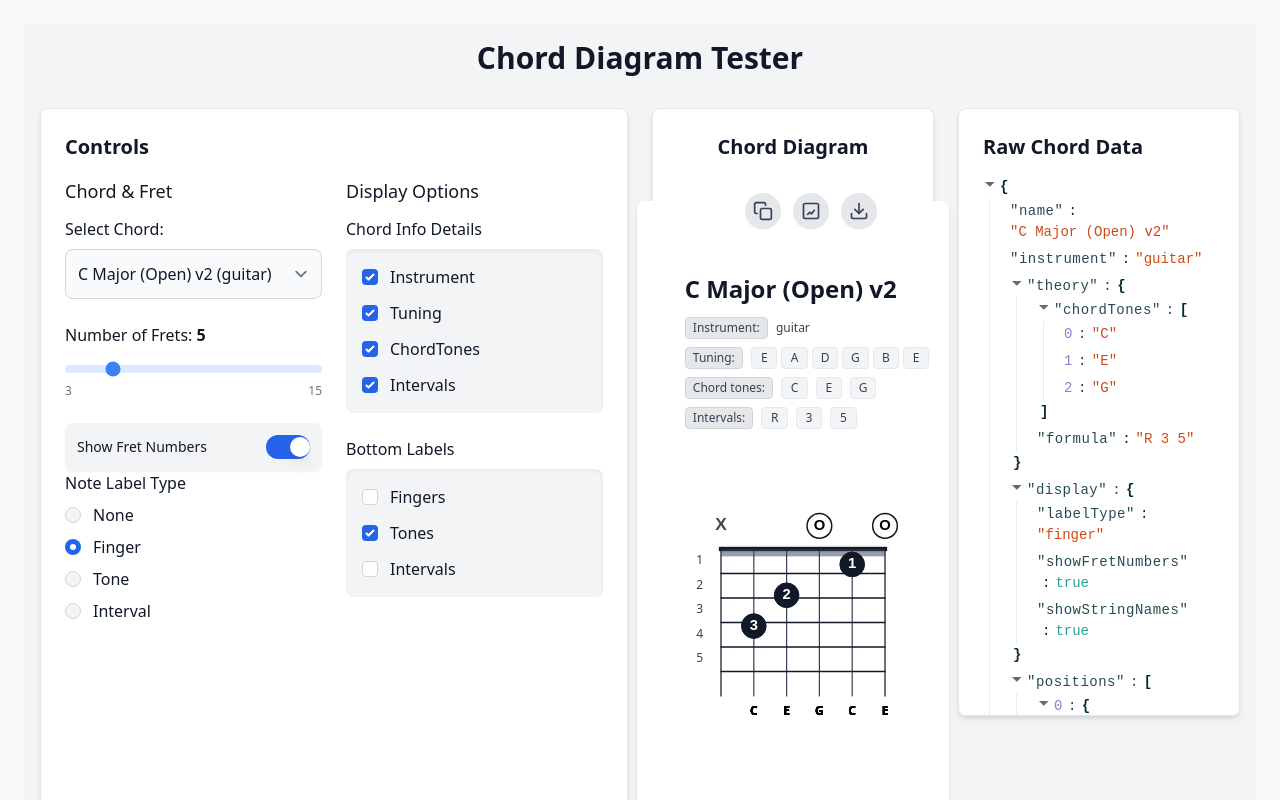
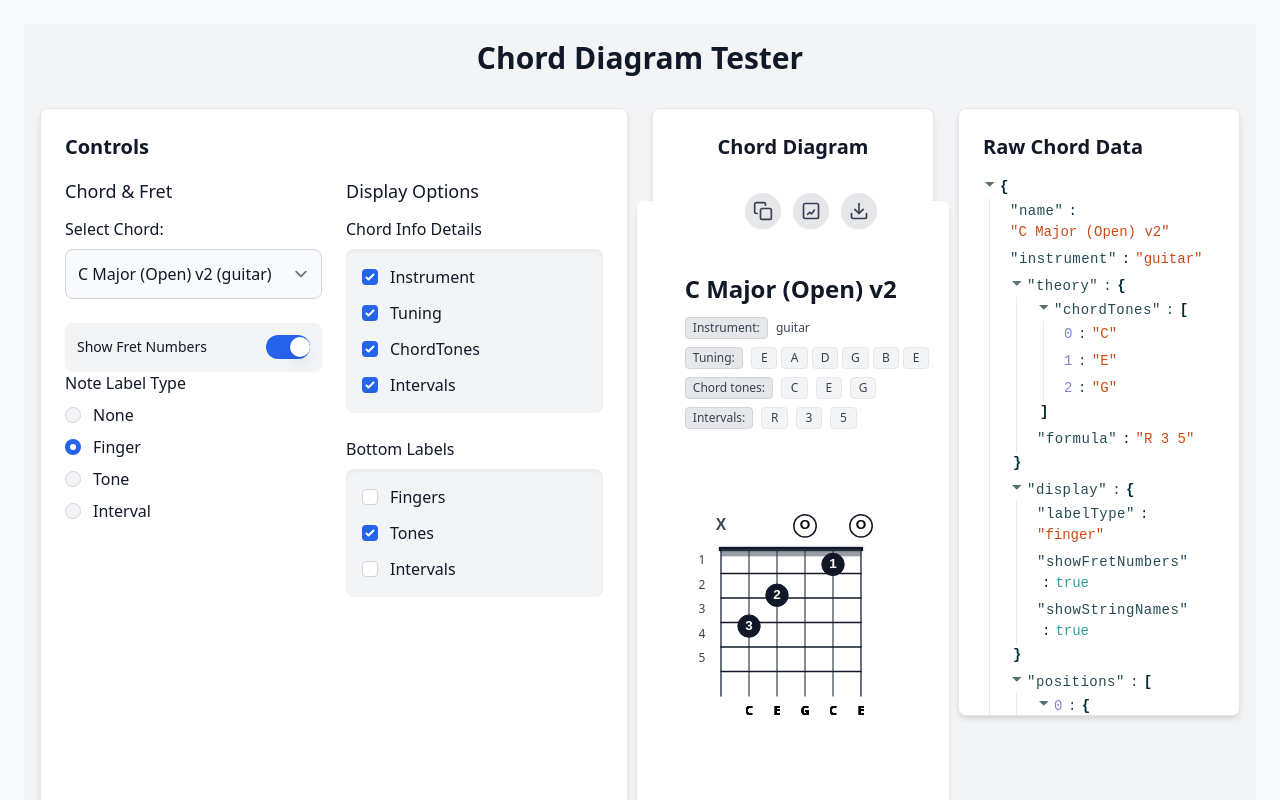
Before and after one commit to danielezappala/chordDiagram, a React (Vite) app: page / in a window 1280 px wide. Built offline with nearby package versions, Linux system fonts and the light colour scheme.

Commit message:
refactor: standardize fretboard to fixed 5 frets and remove numFrets prop

```diff
--- a/src/ChordTestPage.tsx
+++ b/src/ChordTestPage.tsx
@@ -13,39 +13,31 @@ function getStandardTuning(numStrings: number): string[] {
 }
 
 const ChordTestPage = (): JSX.Element => {
+  const [selectedChord, setSelectedChord] = useState<ChordDiagramData>((chordExamples as ChordDiagramData[])[0]);
+  // Stato per JSON editor
   const [jsonEditorData, setJsonEditorData] = useState<ChordDiagramData>((chordExamples as ChordDiagramData[])[0]);
-
-  const handleChordChange = (event: ChangeEvent<HTMLSelectElement>) => {
-    const selectedIndex = parseInt(event.target.value, 10);
-    const chord = (chordExamples as ChordDiagramData[])[selectedIndex];
-    if (chord) setJsonEditorData(chord);
-  };
-
-  const getDisplay = () => jsonEditorData.display || {};
-  const updateDisplay = (patch: Partial<NonNullable<ChordDiagramData['display']>>) => {
-    setJsonEditorData(prev => ({
-      ...prev,
-      display: { ...prev.display, ...patch }
-    }));
-  };
-
-  const getBottomLabels = () => jsonEditorData.bottomLabels || { showFingers: false, showTones: true, showIntervals: false };
-  const updateBottomLabels = (patch: Partial<ChordDiagramData['bottomLabels']>) => {
-    setJsonEditorData(prev => ({
-      ...prev,
-      bottomLabels: { ...getBottomLabels(), ...patch }
-    }));
-  };
-
+  const [labelType, setLabelType] = useState<'none' | 'finger' | 'tone' | 'interval'>('finger');
+  const [dataToDisplay, setDataToDisplay] = useState<string>('');
+  const [jsonToCopy, setJsonToCopy] = useState<string>(''); // State to hold the JSON string for copying
+  const [numFrets, ] = useState<number>(5);
+  const [showFretNumbers, setShowFretNumbers] = useState<boolean>(true);
   const [chordInfoVisibility, setChordInfoVisibility] = useState({
     showInstrument: true,
     showTuning: true,
     showChordTones: true,
     showIntervals: true,
   });
+  const [bottomLabels, setBottomLabels] = useState({
+    showFingers: false,
+    showTones: true,
+    showIntervals: false
+  });
 
   const handleToggleBottomLabel = (key: 'showFingers' | 'showTones' | 'showIntervals') => {
-    updateBottomLabels({ [key]: !getBottomLabels()[key] });
+    setBottomLabels(prev => ({
+      ...prev,
+      [key]: !prev[key]
+    }));
   };
 
   const handleToggleChordInfoVisibility = (key: keyof typeof chordInfoVisibility) => {
@@ -73,21 +65,32 @@ const ChordTestPage = (): JSX.Element => {
     return Math.max(...validNotes.map((note: { position: { string: number } }) => note.position.string));
   }, []);
 
-// --- Remove unused dataToDisplay, jsonToCopy, and obsolete useEffects ---
+  const [numStrings, setNumStrings] = useState(() => detectNumStrings((chordExamples as ChordDiagramData[])[0]));
 
-  // Helper per numero di tasti
-function getNumFrets() {
-  return jsonEditorData.positions && jsonEditorData.positions[0] && (jsonEditorData.positions[0] as any).numFrets
-    ? (jsonEditorData.positions[0] as any).numFrets
-    : 5;
-}
+  useEffect(() => {
+    if (selectedChord) {
+      const newNumStrings = detectNumStrings(selectedChord);
+      setNumStrings(newNumStrings);
 
-  // Rimuovi l'useEffect che aggiorna chiavi non valide in display
-// Non serve aggiornare display.numStrings, .dataToDisplay, .jsonToCopy
-// Il JSON editor e la UI sono già sincronizzati tramite jsonEditorData
+      // Prepare ordered data for display and copying
+      const { name, instrument, tuning, ...rest } = selectedChord;
+      const orderedDisplay = { name, instrument, tuning, ...rest };
+      const jsonString = JSON.stringify(orderedDisplay, null, 2);
+      setDataToDisplay(jsonString);
+      setJsonToCopy(jsonString);
+    }
+  }, [selectedChord, detectNumStrings]);
 
+  const handleChordChange = (event: ChangeEvent<HTMLSelectElement>) => {
+    const selectedIndex = parseInt(event.target.value, 10);
+    const chord = (chordExamples as ChordDiagramData[])[selectedIndex];
+    if (chord) {
+      setSelectedChord(chord);
+      setJsonEditorData(chord); // Aggiorna anche l'editor JSON
+    }
+  };
 
-  if (!jsonEditorData) {
+  if (!selectedChord) {
     return <div>No chord selected or no chords available.</div>;
   }
 
@@ -109,7 +112,7 @@ function getNumFrets() {
                 <label htmlFor="chord-select" className="font-medium block mb-2">Select Chord:</label>
                 <select
                   id="chord-select"
-                  value={(chordExamples as ChordDiagramData[]).findIndex(c => c.name === jsonEditorData.name && JSON.stringify(c.positions) === JSON.stringify(jsonEditorData.positions))}
+                  value={(chordExamples as ChordDiagramData[]).findIndex(c => c.name === selectedChord.name && JSON.stringify(c.positions) === JSON.stringify(selectedChord.positions))}
                   onChange={handleChordChange}
                   className="w-full p-3 border border-gray-300 rounded-lg bg-gray-50 dark:bg-gray-700 dark:border-gray-600 dark:text-white focus:ring-blue-500 focus:border-blue-500"
                 >
@@ -121,35 +124,20 @@ function getNumFrets() {
                 </select>
               </div>
               <div className="mb-6">
-                <label htmlFor="num-frets" className="font-medium block mb-2">Number of Frets: <span className="font-bold">{getNumFrets()}</span></label>
-                <input
-                  type="range"
-                  id="num-frets"
-                  min="3"
-                  max="15"
-                  value={getNumFrets()}
-                  onChange={(e: ChangeEvent<HTMLInputElement>) => {
-                    const newNumFrets = parseInt(e.target.value);
-                    setJsonEditorData(prev => ({
-                      ...prev,
-                      positions: prev.positions ? prev.positions.map((pos, i) => i === 0 ? { ...pos, numFrets: newNumFrets } : pos) : prev.positions
-                    }));
-                  }}
-                  className="w-full h-2 bg-blue-100 rounded-lg appearance-none cursor-pointer dark:bg-blue-700 accent-blue-500"
-                />
-                <div className="flex justify-between text-xs text-gray-500 mt-1 dark:text-gray-400"><span>3</span><span>15</span></div>
+
               </div>
               <div className="flex items-center justify-between bg-gray-100 dark:bg-gray-700 p-3 rounded-lg shadow-sm">
                 <span className="text-sm font-medium">Show Fret Numbers</span>
                 <button
-                  onClick={() => updateDisplay({ showFretNumbers: !getDisplay().showFretNumbers })}
-                  className={`relative inline-flex h-6 w-11 items-center rounded-full transition-colors focus:outline-none focus:ring-2 focus:ring-blue-500 focus:ring-offset-2 ${getDisplay().showFretNumbers ? 'bg-blue-600' : 'bg-gray-300 dark:bg-gray-600'}
-                  `}
+                  onClick={() => setShowFretNumbers(!showFretNumbers)}
+                  className={`relative inline-flex h-6 w-11 items-center rounded-full transition-colors focus:outline-none focus:ring-2 focus:ring-blue-500 focus:ring-offset-2 ${showFretNumbers ? 'bg-blue-600' : 'bg-gray-300 dark:bg-gray-600'}`
+                  }
                 >
-                  <span className={`inline-block h-5 w-5 transform rounded-full bg-white shadow-lg transition-transform ${getDisplay().showFretNumbers ? 'translate-x-6' : 'translate-x-1'}`}/>
+                  <span className={`inline-block h-5 w-5 transform rounded-full bg-white shadow-lg transition-transform ${showFretNumbers ? 'translate-x-6' : 'translate-x-1'}`}/>
                 </button>
               </div>
 
+              {/* Moved Note Label Type Here */}
               <div className="mb-6">
                 <h4 className="font-medium mb-2">Note Label Type</h4>
                 <div className="space-y-2">
@@ -159,8 +147,8 @@ function getNumFrets() {
                         type="radio"
                         name="labelType"
                         className="mr-3 h-4 w-4 text-blue-600 bg-gray-100 border-gray-300 focus:ring-blue-500 dark:focus:ring-blue-600 dark:ring-offset-gray-800 focus:ring-2 dark:bg-gray-700 dark:border-gray-600"
-                        checked={getDisplay().labelType === type}
-                        onChange={() => updateDisplay({ labelType: type })}
+                        checked={labelType === type}
+                        onChange={() => setLabelType(type)}
                       />
                       {type.charAt(0).toUpperCase() + type.slice(1)}
                     </label>
@@ -171,6 +159,7 @@ function getNumFrets() {
 
             <div>
               <h3 className="text-lg font-medium mb-3">Display Options</h3>
+              {/* Note Label Type was here, now moved to the first column */}
 
               <div className="mb-6">
                 <h4 className="font-medium mb-2">Chord Info Details</h4>
@@ -195,8 +184,8 @@ function getNumFrets() {
                   <label className="flex items-center gap-3 cursor-pointer select-none">
                     <input
                       type="checkbox"
-                      checked={getBottomLabels().showFingers}
-                      onChange={() => updateBottomLabels({ showFingers: !getBottomLabels().showFingers })}
+                      checked={bottomLabels.showFingers}
+                      onChange={() => handleToggleBottomLabel('showFingers')}
                       className="form-checkbox h-4 w-4 text-blue-600 border-gray-300 rounded"
                     />
                     <span className="font-medium">Fingers</span>
@@ -204,8 +193,8 @@ function getNumFrets() {
                   <label className="flex items-center gap-3 cursor-pointer select-none">
                     <input
                       type="checkbox"
-                      checked={getBottomLabels().showTones}
-                      onChange={() => updateBottomLabels({ showTones: !getBottomLabels().showTones })}
+                      checked={bottomLabels.showTones}
+                      onChange={() => handleToggleBottomLabel('showTones')}
                       className="form-checkbox h-4 w-4 text-blue-600 border-gray-300 rounded"
                     />
                     <span className="font-medium">Tones</span>
@@ -213,14 +202,15 @@ function getNumFrets() {
                   <label className="flex items-center gap-3 cursor-pointer select-none">
                     <input
                       type="checkbox"
-                      checked={getBottomLabels().showIntervals}
-                      onChange={() => updateBottomLabels({ showIntervals: !getBottomLabels().showIntervals })}
+                      checked={bottomLabels.showIntervals}
+                      onChange={() => handleToggleBottomLabel('showIntervals')}
                       className="form-checkbox h-4 w-4 text-blue-600 border-gray-300 rounded"
                     />
                     <span className="font-medium">Intervals</span>
                   </label>
                 </div>
               </div>
+
               {/* Tuning UI section removed as per request - Lines 326-367 */}
             </div>
           </div>
@@ -245,14 +235,13 @@ function getNumFrets() {
             padding: '1.5rem'
           }}>
             <ChordDiagram
-              key={JSON.stringify(jsonEditorData)}
+              key={JSON.stringify(jsonEditorData) + numStrings + numFrets + labelType + showFretNumbers + JSON.stringify(bottomLabels) + (Array.isArray(jsonEditorData.tuning) ? jsonEditorData.tuning.join(',') : (typeof jsonEditorData.tuning === 'object' && jsonEditorData.tuning && 'notes' in jsonEditorData.tuning && Array.isArray(jsonEditorData.tuning.notes) ? jsonEditorData.tuning.notes.join(',') : ''))}
               data={jsonEditorData}
-              numFrets={getNumFrets()}
               width={300}
               height={700}
-              labelType={getDisplay().labelType || 'finger'}
-              showFretNumbers={getDisplay().showFretNumbers !== undefined ? getDisplay().showFretNumbers : true}
-              bottomLabels={getBottomLabels()}
+              labelType={labelType}
+              showFretNumbers={showFretNumbers}
+              bottomLabels={bottomLabels}
               chordInfoVisibility={chordInfoVisibility}
               className=""
               onCopyJson={(json) => {
@@ -269,9 +258,9 @@ function getNumFrets() {
           </div>
           <ReactJson
             src={jsonEditorData}
-            onEdit={(e: any) => { if (e.updated_src) { setJsonEditorData(e.updated_src as any); } }}
-            onAdd={(e: any) => { if (e.updated_src) { setJsonEditorData(e.updated_src as any); } }}
-            onDelete={(e: any) => { if (e.updated_src) { setJsonEditorData(e.updated_src as any); } }}
+            onEdit={(e: any) => { if (e.updated_src) { setJsonEditorData(e.updated_src as any); setSelectedChord(e.updated_src as any); } }}
+            onAdd={(e: any) => { if (e.updated_src) { setJsonEditorData(e.updated_src as any); setSelectedChord(e.updated_src as any); } }}
+            onDelete={(e: any) => { if (e.updated_src) { setJsonEditorData(e.updated_src as any); setSelectedChord(e.updated_src as any); } }}
             name={false}
             collapsed={false}
             enableClipboard={true}
```
Also changed, not shown: src/components/ChordDiagram.tsx (+11 -17 lines), src/components/FretboardBase.tsx (+5 -5 lines), 1 other file (tests, documents, lock files or other folders).
